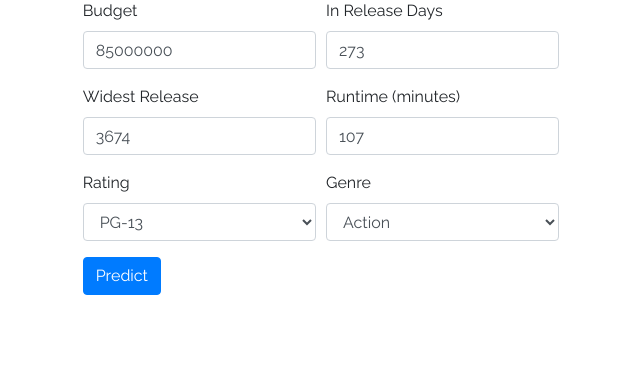
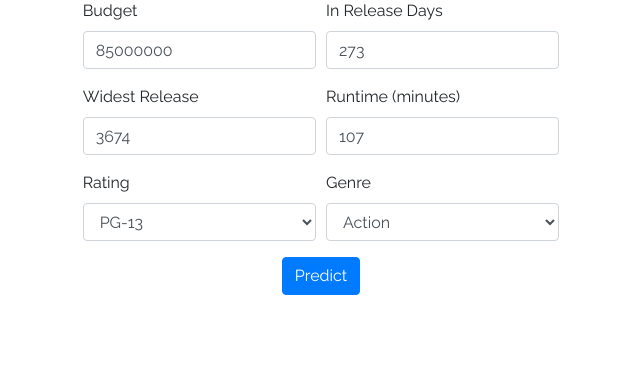
Before and after one commit to brendanfitz/portfolio-flask-app, a Flask app: page /ml_models/luther in a window 1280 px wide. Shown: the part 245-618 px from the top of the page, without its empty margins (319-959 px from the left). Run offline with Flask 2, Linux system fonts and the light colour scheme; parts of the project's set-up code (start-up, migrations or seed data) failed here and were passed over; some libraries are stand-ins or nearby versions.

Commit message:
Center buttons for fletcher and luther forms

```diff
--- a/metis_app/ml_models/templates/ml_models/fletcher.html
+++ b/metis_app/ml_models/templates/ml_models/fletcher.html
@@ -16,7 +16,9 @@
       <div class="form-group">
         {{ form.pitch(class_="form-control", rows="10") }}
       </div>
-      {{ form.submit(class_="btn btn-primary") }}
+      <div class="d-flex justify-content-center">
+        {{ form.submit(class_="btn btn-primary") }}
+      </div>
     </form>
   </div>
 </div>
--- a/metis_app/ml_models/templates/ml_models/luther.html
+++ b/metis_app/ml_models/templates/ml_models/luther.html
@@ -33,7 +33,9 @@
           {{ form.genre.label }}{{ form.genre(class_="form-control") }}
         </div>
       </div>
-      {{ form.submit(class_="btn btn-primary") }}
+      <div class="d-flex justify-content-center">
+        {{ form.submit(class_="btn btn-primary") }}
+      </div>
     </form>
   </div>
 </div>
```
